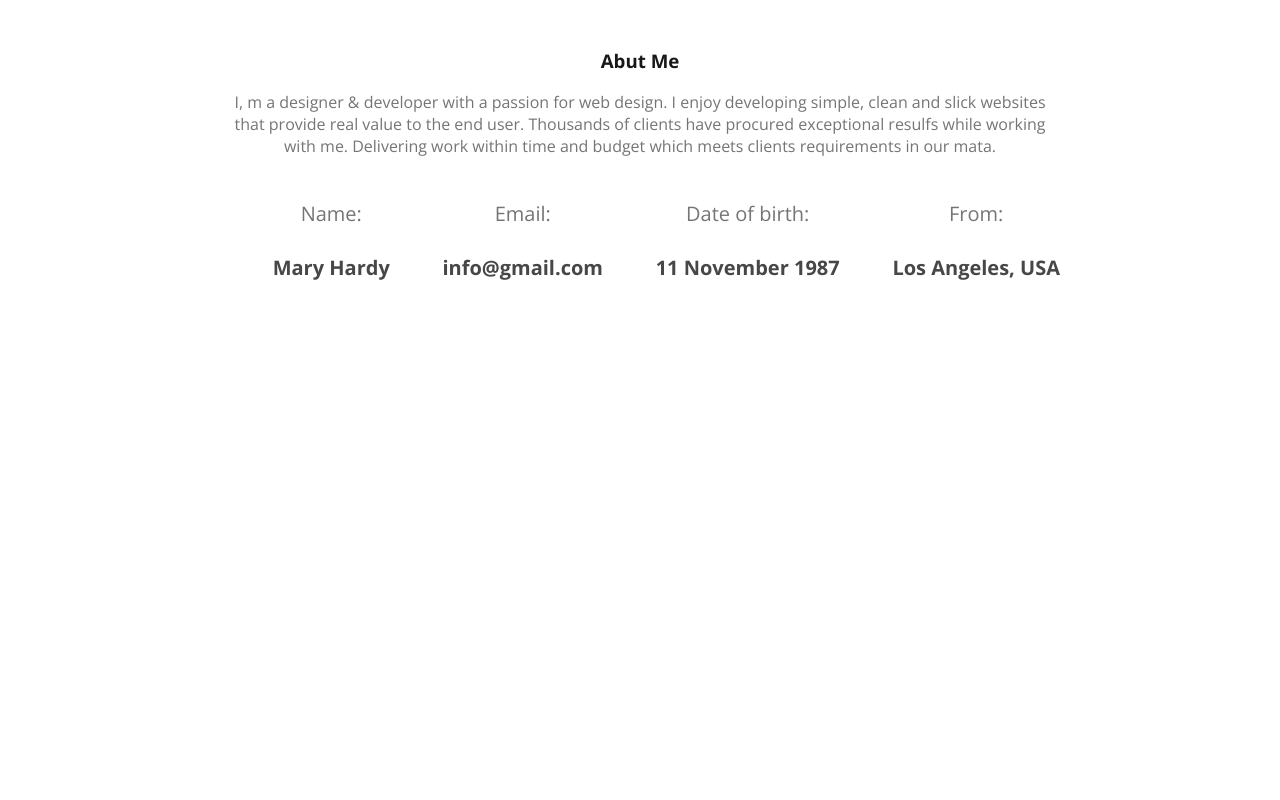
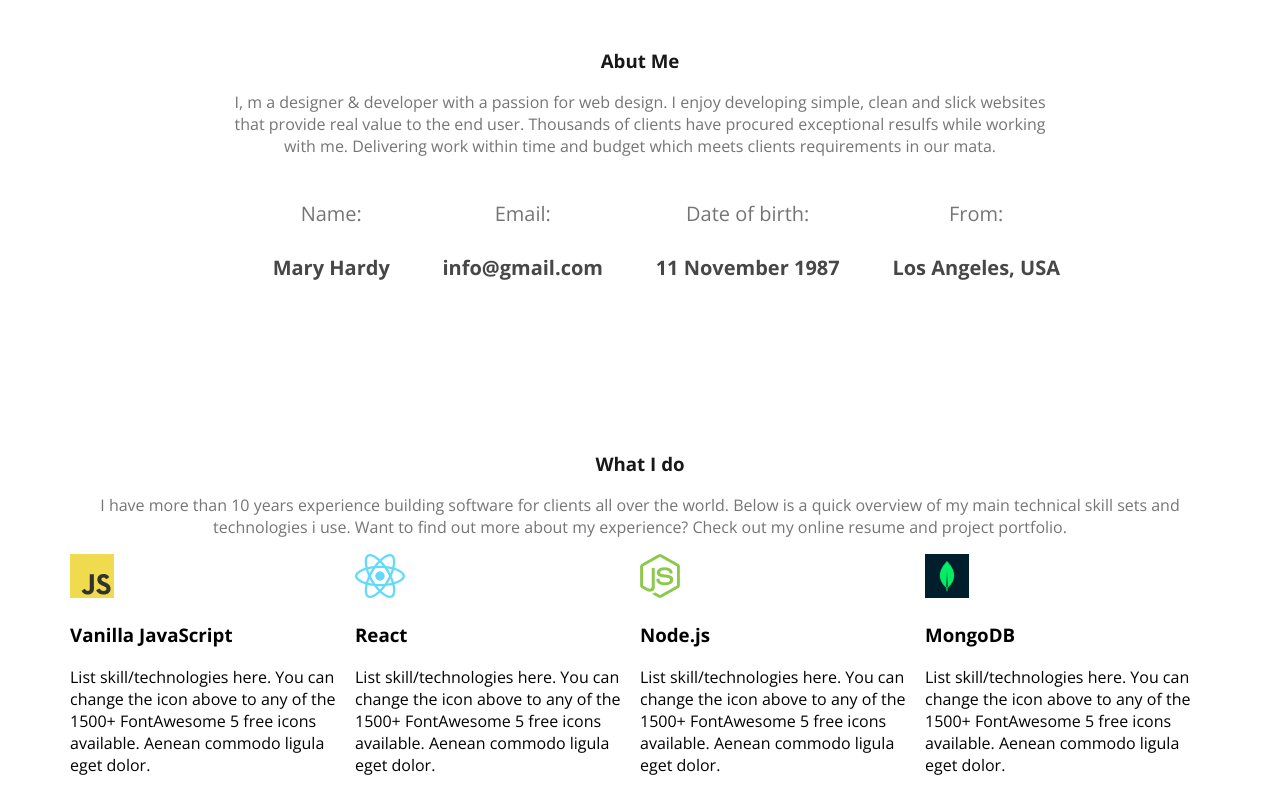
Before and after one commit to masumbi11/developer-portfolio, a plain HTML site: page index.html in a window 1280 px wide. Shown: the part 870-1670 px from the top of the page. Before the commit the page ends 1321 px from the top, so only its background shows below. Drawn offline with nearby package versions, Linux system fonts and the light colour scheme.

Commit message:
skills-contenar add

```diff
--- a/index.html
+++ b/index.html
@@ -32,6 +32,7 @@
 
     </header>
     <main>
+        <!-- section abut -->
         <section class="abut">
             <h3 class="section-titel">Abut Me</h3>
             <p class="section-descption">I, m a designer & developer with a passion for web design. I enjoy developing simple, clean and slick websites that provide real value to the end user. Thousands of clients have procured exceptional resulfs while working with me. Delivering work within time and budget which meets clients requirements in our mata.</p>
@@ -58,6 +59,37 @@
                 </div>
             </div>
         </section>
+        <!-- section What I do -->
+         <section class="What I do">
+            <div>
+                <h3 class="section-titel">What I do</h3>
+                <p id="what i do description" class="section-descption">I have more than 10 years experience building software for clients all over the world. Below is a quick overview of my main technical skill sets and technologies i use. Want to find out more about my experience? Check out my online resume and project portfolio.</p>
+            </div>
+            <div class="skills-contenar">
+                <div class="skill">
+                    <img src="./images/icons/js.png" alt="">
+                    <h3 class="skill-title">Vanilla JavaScript</h3>
+                    <p class="skills-description">List skill/technologies here. You can change the icon above to any of the 1500+ FontAwesome 5 free icons available. Aenean commodo ligula eget dolor.</p>
+                </div>
+                <div class="skill">
+                    <img src="./images/icons/react.png" alt="">
+                    <h3 class="skill-title">React</h3>
+                    <p class="skills-description">List skill/technologies here. You can change the icon above to any of the 1500+ FontAwesome 5 free icons available. Aenean commodo ligula eget dolor.</p>
+                </div>
+                <div class="skill">
+                    <img src="./images/icons/nodejs.png" alt="">
+                    <h3 class="skill-title">Node.js</h3>
+                    <p class="skills-description">List skill/technologies here. You can change the icon above to any of the 1500+ FontAwesome 5 free icons available. Aenean commodo ligula eget dolor.</p>
+                </div>
+                <div class="skill">
+                    <img src="./images/icons/mongo.png" alt="">
+                    <h3 class="skill-title">MongoDB</h3>
+                    <p class="skills-description">List skill/technologies here. You can change the icon above to any of the 1500+ FontAwesome 5 free icons available. Aenean commodo ligula eget dolor.</p>
+                </div>
+            </div>
+
+
+         </section>
 
 
     </main>
--- a/stayls/portfolio.css
+++ b/stayls/portfolio.css
@@ -119,3 +119,9 @@ main{
     font-size: 20px;
     font-weight: 700;
 }
+#what i do description{
+    padding: 30px 150px;
+}
+.skills-contenar{
+    display: flex;
+}
```
